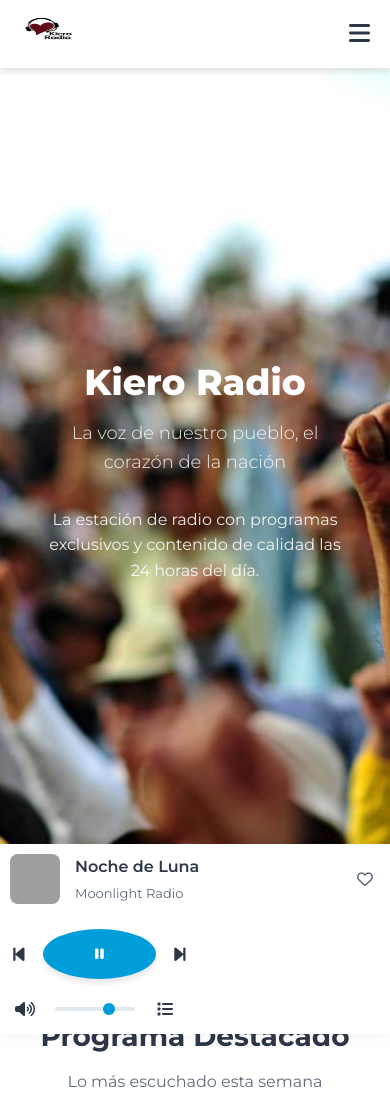
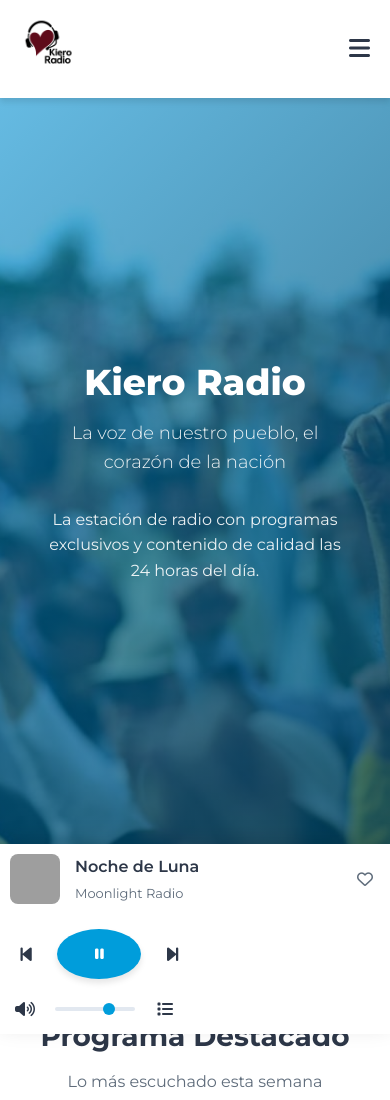
Before and after one commit to lorenzomanzoani/radio, a plain HTML site: page Index.html in a window 390 px wide. Shown: the top 1100 px of the page. Drawn offline with Linux system fonts and the light colour scheme; grey boxes are pictures that could not be loaded.

Commit message:
cuarto commit

```diff
--- a/Index.html
+++ b/Index.html
@@ -40,7 +40,9 @@
     </header>
 
     <!-- Hero Section -->
-    <section class="hero">
+    <section class="hero" style="background:
+        linear-gradient(135deg, rgba(0, 144, 211, 0.6), rgba(0, 68, 100, 0.8)),
+        url('../imagenes/fondo.jpg') no-repeat center center/cover;">
         <div class="hero-content">
             <h1>Kiero Radio</h1>
             <p class="tagline">La voz de nuestro pueblo, el corazón de la nación</p>
--- a/css/style.css
+++ b/css/style.css
@@ -170,8 +170,6 @@ body {
     min-height: 700px;
     display: flex;
     align-items: center;
-    background:
-        url('../imagenes/fondo.jpg') no-repeat center center/cover;
     color: white;
     padding: 0 20px;
     margin-top: 70px;
@@ -1291,7 +1289,7 @@ body {
 
 @media (max-width: 480px) {
     .logo img {
-        height: 30px;
+        height: 60px;
     }
 
     .hero h1 {
@@ -1312,7 +1310,7 @@ body {
     }
 
     .play-btn, .secondary-btn {
-        width: 100%;
+        width: 50%;
         justify-content: center;
     }
 
@@ -1325,11 +1323,10 @@ body {
     }
 
     .channel-card {
-        min-width: 220px;
+        min-width: 240px;
     }
 
     .app-buttons {
         flex-direction: column;
     }
-
 }
```
